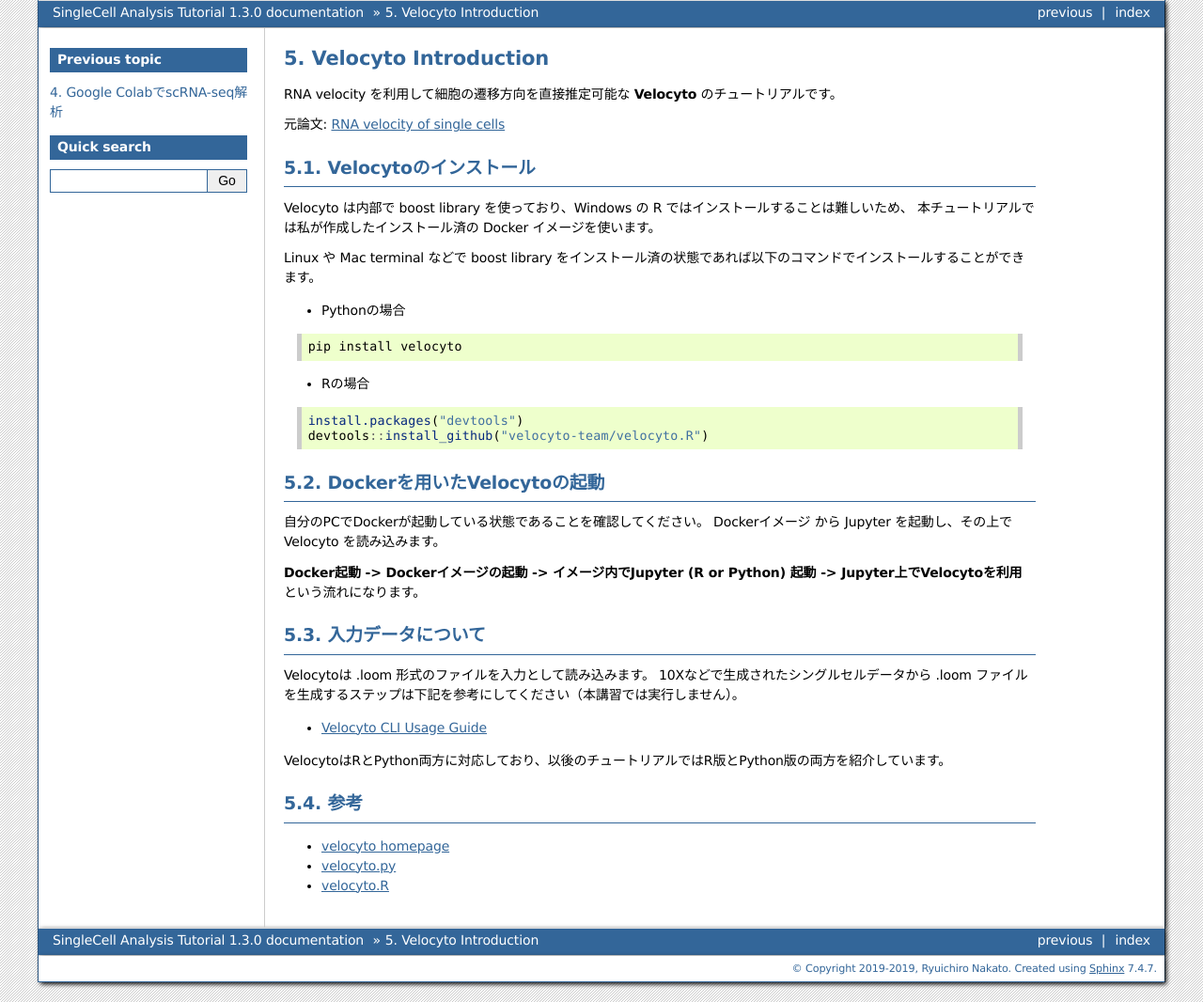
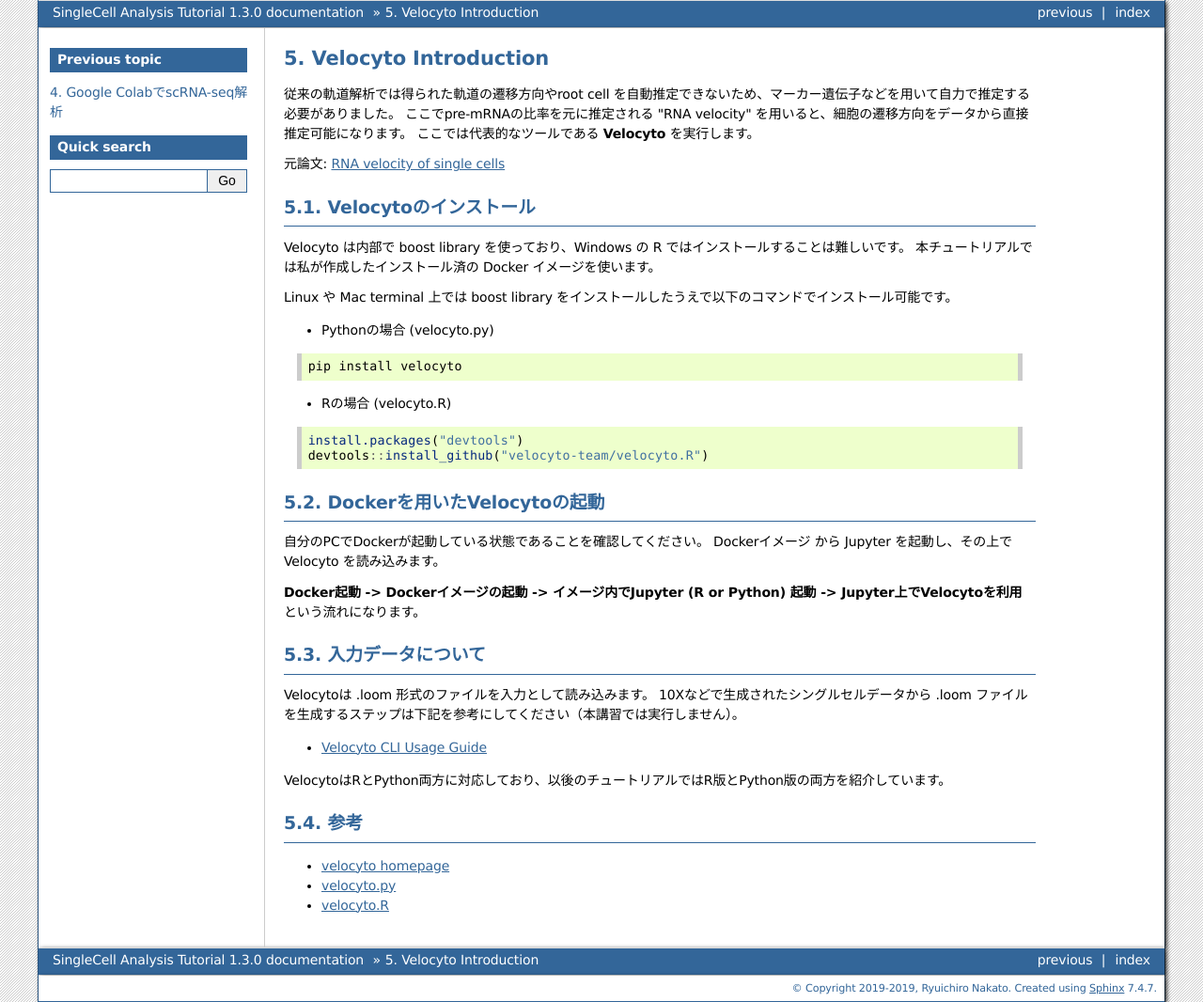
Before and after one commit to rnakato/SinglecellAnalysisTutorial, a Sphinx documentation site: the page built from docs/notebooks/Velocyto.rst, in a window 1280 px wide. Shown: the whole page at 94% size. Built offline with Sphinx 7.4.7, drawn with Linux system fonts in a browser that asks for light colours; pages that are not in the unit, such as notebooks, are missing from menus.

Commit message:
modify Manual

```diff
--- a/docs/notebooks/Velocyto.rst
+++ b/docs/notebooks/Velocyto.rst
@@ -2,7 +2,9 @@
 Velocyto Introduction
 ================================
 
-RNA velocity を利用して細胞の遷移方向を直接推定可能な **Velocyto** のチュートリアルです。
+従来の軌道解析では得られた軌道の遷移方向やroot cell を自動推定できないため、マーカー遺伝子などを用いて自力で推定する必要がありました。
+ここでpre-mRNAの比率を元に推定される "RNA velocity" を用いると、細胞の遷移方向をデータから直接推定可能になります。
+ここでは代表的なツールである **Velocyto** を実行します。
 
 元論文: `RNA velocity of single cells <https://www.nature.com/articles/s41586-018-0414-6>`_
 
@@ -10,18 +12,18 @@
 Velocytoのインストール
 --------------------------------------------
 
-Velocyto は内部で boost library を使っており、Windows の R ではインストールすることは難しいため、
+Velocyto は内部で boost library を使っており、Windows の R ではインストールすることは難しいです。
 本チュートリアルでは私が作成したインストール済の Docker イメージを使います。
 
-Linux や Mac terminal などで boost library をインストール済の状態であれば以下のコマンドでインストールすることができます。
+Linux や Mac terminal 上では boost library をインストールしたうえで以下のコマンドでインストール可能です。
 
-- Pythonの場合
+- Pythonの場合 (velocyto.py)
 
 .. code-block:: python
 
     pip install velocyto
 
-- Rの場合
+- Rの場合 (velocyto.R)
 
 .. code-block:: r
 
```
